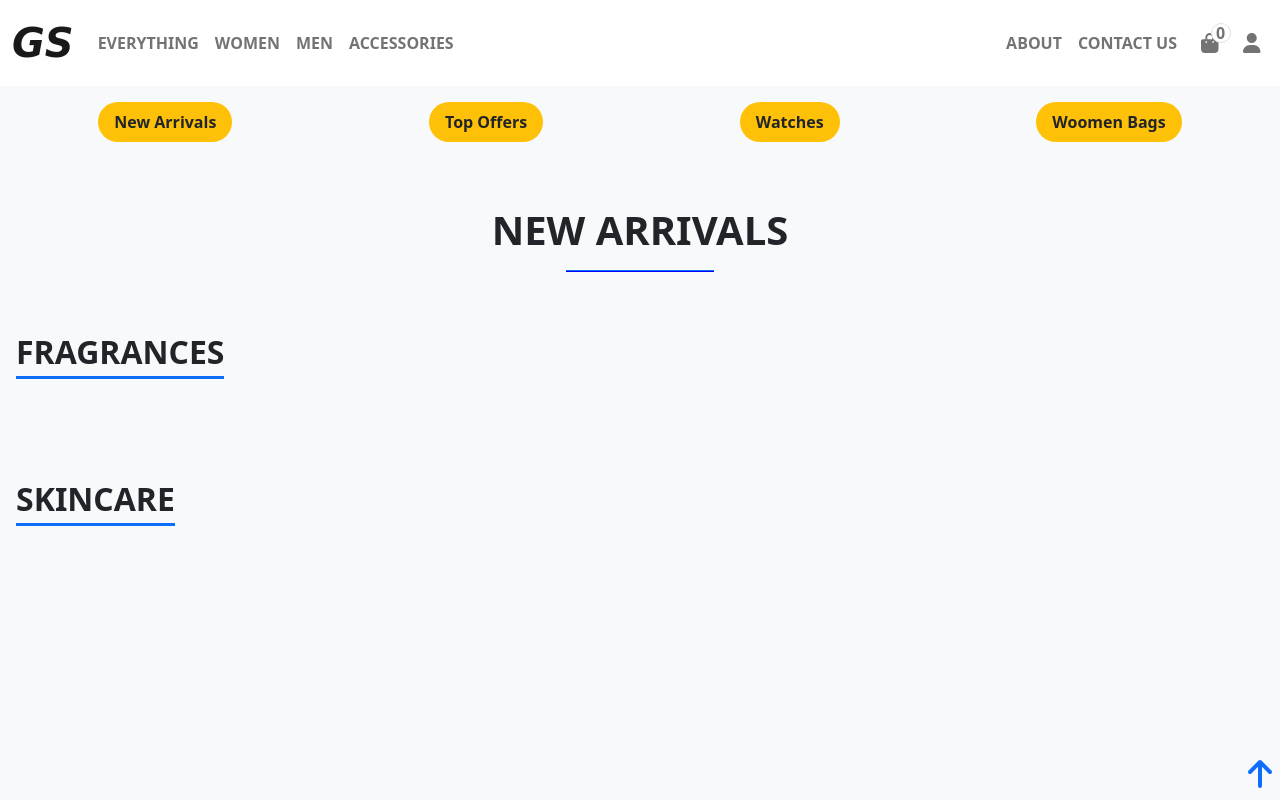
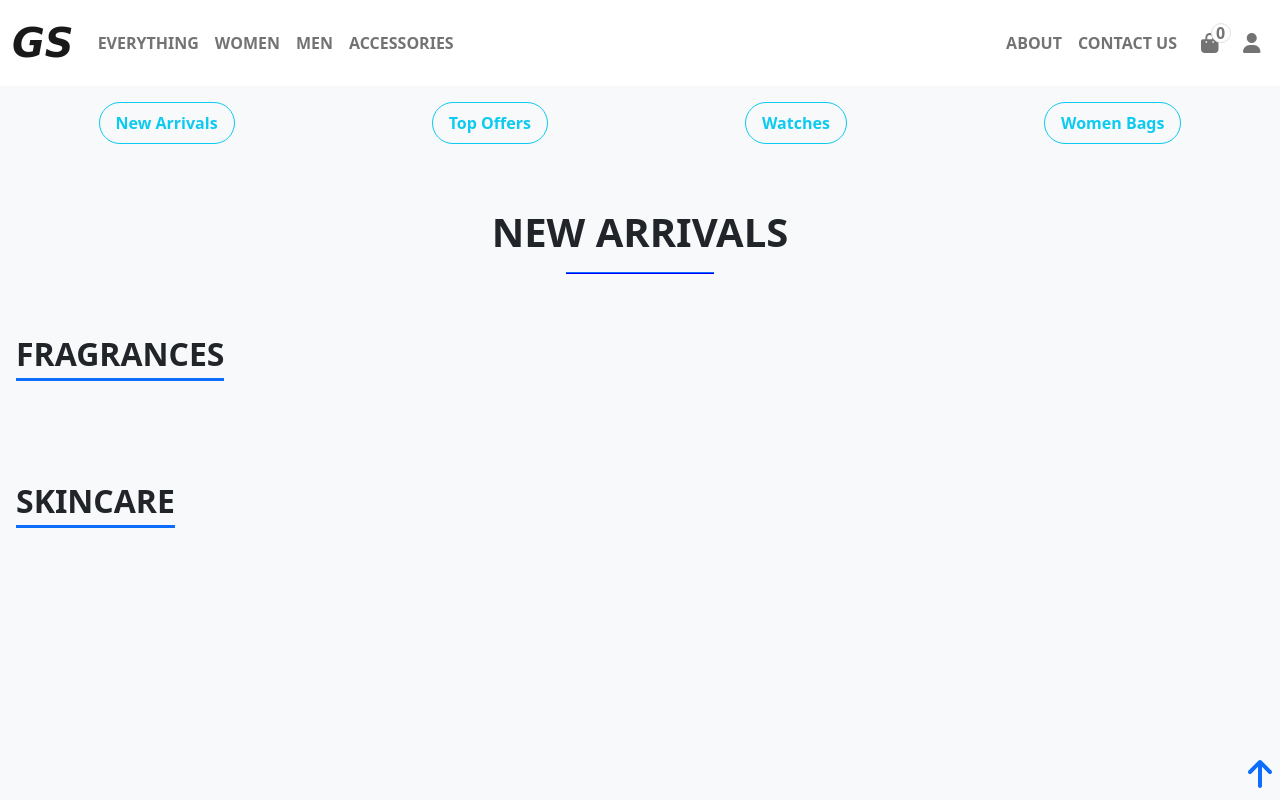
Before and after one commit to Suleman615/E-commerce, a plain HTML site: page all.html in a window 1280 px wide. Shown: the top 800 px of the page. Drawn offline with nearby package versions, Linux system fonts and the light colour scheme; no server answers; a web font is replaced by a local one.

Commit message:
second commit

```diff
--- a/all.html
+++ b/all.html
@@ -77,16 +77,16 @@
 
     <!-- All Categories -->
     <div class="d-none d-md-flex justify-content-around  my-3">
-      <span class=" rounded-pill bg-warning fw-bold py-2 px-3">New Arrivals</span>
-      <span class=" rounded-pill bg-warning fw-bold py-2 px-3">Top Offers</span>
-      <span class=" rounded-pill bg-warning fw-bold py-2 px-3">Watches</span>
-      <span class=" rounded-pill bg-warning fw-bold py-2 px-3">Woomen Bags</span>
+      <a class=" rounded-pill btn btn-outline-info fw-bold py-2 px-3" href="#newarrivals">New Arrivals</a>
+      <a class=" rounded-pill btn btn-outline-info fw-bold py-2 px-3" href="#topoffers">Top Offers</a>
+      <a class=" rounded-pill btn btn-outline-info fw-bold py-2 px-3" href="#watches">Watches</a>
+      <a class=" rounded-pill btn btn-outline-info fw-bold py-2 px-3" href="#bags">Women Bags</a>
 
     </div>
 
     <!-- New Arrivals -->
     <div class="container  my-5 d-flex flex-column justify-content-end align-items-center">
-      <h1 class="text-center fs-1 fw-bold">NEW ARRIVALS
+      <h1 class="text-center fs-1 fw-bold" id="newarrivals">NEW ARRIVALS
         <hr class="w-50 m-auto mt-3 opacity-100 text-primary" style="height: 2px; background-color: blue; ">
       </h1>
     </div>
@@ -120,7 +120,7 @@
   <div class="mb-5 py-4">
     <!-- Watches -->
     <div class="container pt-5  my-5 d-flex flex-column justify-content-end align-items-center">
-      <h1 class="text-center fs-1 fw-bold">WATCHES
+      <h1 class="text-center fs-1 fw-bold" id="watches">WATCHES
         <hr class="w-50 m-auto mt-3 opacity-100 text-primary" style="height: 2px; background-color: blue; ">
       </h1>
     </div>
@@ -133,7 +133,7 @@
 
     <!-- Women Bags -->
     <div class="container pt-5  my-5 d-flex flex-column justify-content-end align-items-center">
-      <h1 class="text-center fs-1 fw-bold">WOMEN BAGS
+      <h1 class="text-center fs-1 fw-bold" id="bags">WOMEN BAGS
         <hr class="w-50 m-auto mt-3 opacity-100 text-primary" style="height: 2px; background-color: blue; ">
       </h1>
     </div>
```
Also changed, not shown: index.html (+2 -2 lines).
